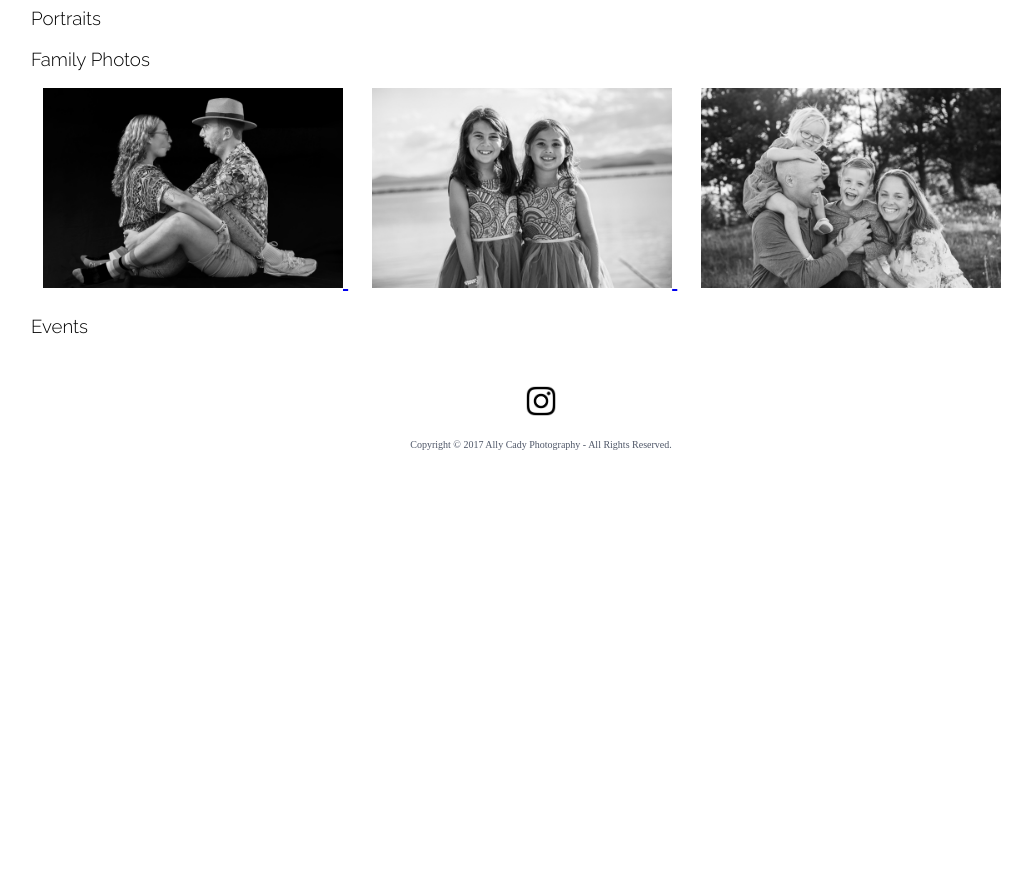
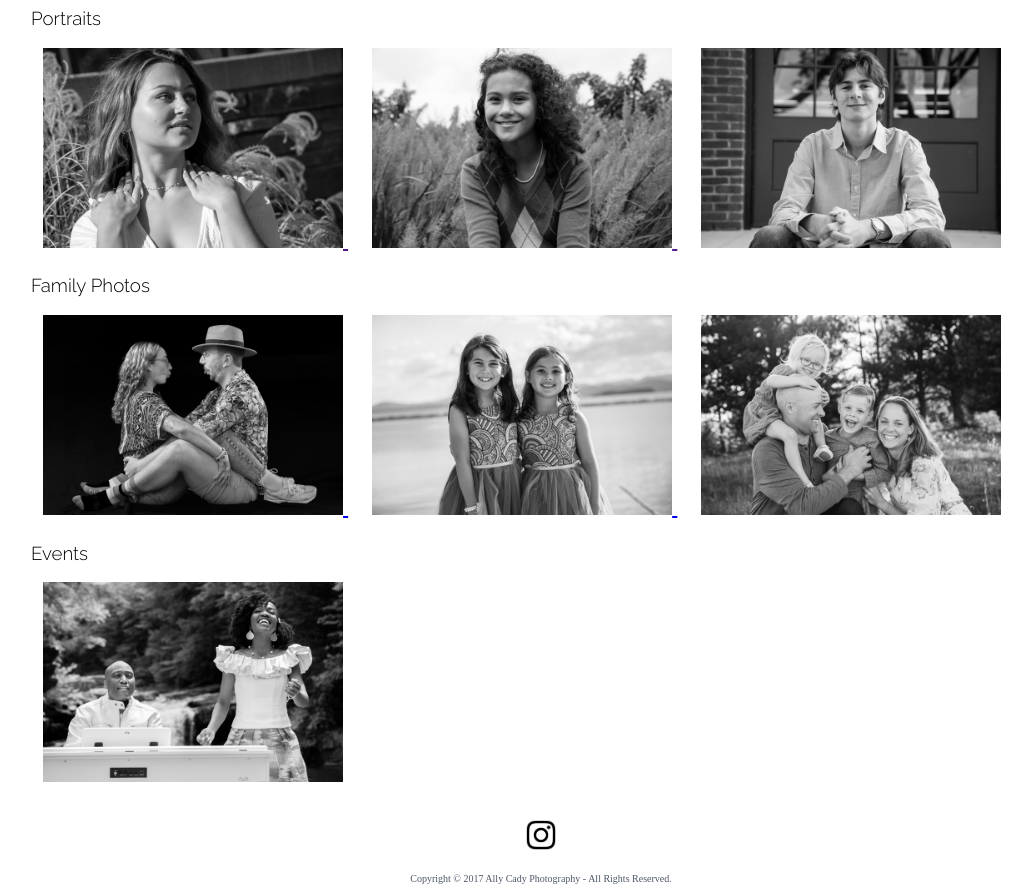
Before and after one commit to alca8781/AC-Photo, a website: page TheGalleries.html in a window 1280 px wide. Shown: the part 592-1486 px from the top of the page, without its empty margins (41-1073 px from the left). Before the commit the page ends 1052 px from the top, so only its background shows below. Drawn offline with Linux system fonts and the light colour scheme; a web font is replaced by a local one.

Commit message:
gal covers

```diff
--- a/TheGalleries.html
+++ b/TheGalleries.html
@@ -74,7 +74,15 @@
 
 <div class = portraits>
     <h3> Portraits</h3>
-
+    <a href="">
+        <img src="Images/GalCovers/Zoe_-118.png" alt="zoe" style="width: 300px;">
+    </a>
+    <a href="">
+        <img src="Images/GalCovers/Hope_-26.png" alt="hope" style="width: 300px;">
+    </a>
+    <a href="">
+        <img src="Images/GalCovers/Cole-6.png" alt="cole" style="width: 300px;">
+    </a>
     </div>
 
     <div class = family>
@@ -92,7 +100,9 @@
         </div>
         <div class = events>
             <h3> Events</h3>
-
+            <a href="">
+                <img src="Images/GalCovers/Angel+Eddie-91.png" alt="angel and eddie" style="width: 300px;">
+            </a>
 
             </div>
 
```
Also changed, not shown: Images/GalCovers/Angel+Eddie-91.png (added), Images/GalCovers/Cole-6.png (added), Images/GalCovers/Hope_-26.png (added), Images/GalCovers/Zoe_-118.png (added).
